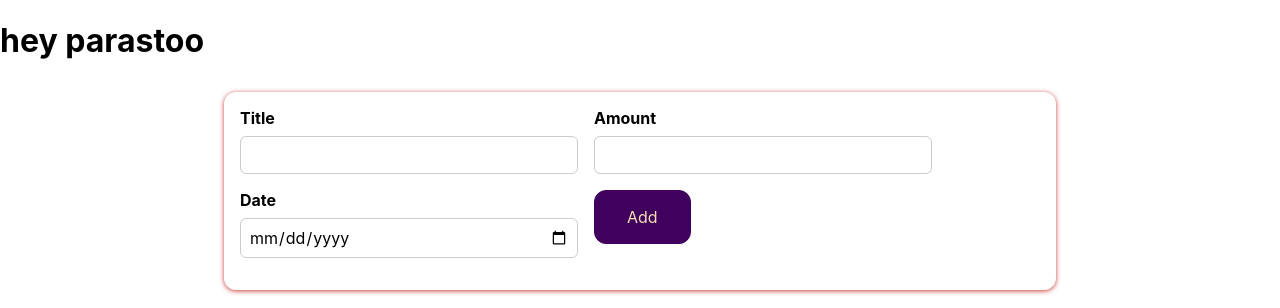
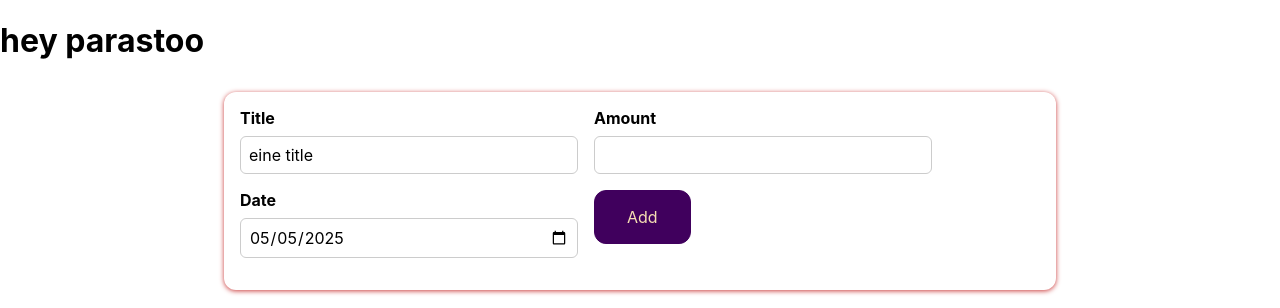
Before and after one commit to parastoomajidi/my-react-app, a React (Create React App) app in the folder firts-app/: page / in a window 1280 px wide. Shown: the top 308 px of the page. Built offline with nearby package versions, Linux system fonts and the light colour scheme.

Commit message:
Daily practice update/designForm/form input

```diff
--- a/firts-app/src/components/NewExpencese/ExpenseForm11.js
+++ b/firts-app/src/components/NewExpencese/ExpenseForm11.js
@@ -1,42 +1,57 @@
 import { useState } from "react";
 import "./ExpenseForm12.css";
-const ExpenseForm =() =>{
-    const [enteredTitle, setEnteredTitle] = useState('');
-    const [enteredAmount, setEnteredAmount]= useState('');
-    const[enteredDate, setenteredDate]= useState('');
+const ExpenseForm =(props) =>{
+    const [enteredTitle, setEnteredTitle] = useState('eine title');
+    const [enteredAmount, setEnteredAmount]= useState("");
+    const[enteredDate, setenteredDate]= useState('2025-05-05');
 
     // define method of handler
-    const titleChangeHandler =()=>{
-        console.log('title change');
-    }
+    const titleChangeHandler =(event)=>{
+        // console.log('title change');
+        setEnteredTitle(event.target.value);
+    };
 
-    const amountchangeHandler =() => {
-        console.log('test amount');
-    }
+    const amountchangeHandler =(event) => {
+        // console.log('test amount');
+        setEnteredAmount(event.target.value);
+    };
 
-    const datechangeHandler =() =>{
-        console.log('test date ');
+    const datechangeHandler =(event) =>{
+         // setenteredDate('test3 date');
+        setenteredDate(event.target.value);
+    };
+    // ein wichtig punkt ist, wir benutsen event fur kein auto refresh
+    const submitHandler=(event) =>{
+        // event . preventDefutl ist fur nicht mache was sie muss zu tun. funyyy=)
+        event.preventDefult();
+        // console.log( 'submit');
+        const expenseDate={
+            title:enteredTitle,
+            amount:enteredAmount,
+            date : new Date (enteredDate)
+        };
+        props.onSaveExpenseDate(expenseDate);
     }
 
 
     // fur form
-    return <form>
+    return <form onSubmit={submitHandler}>
         <div className="new-expense-controls">
             {/* title */}
             <div className="new-expense-control-test">
                 <label>Title</label>
-                <input type="text" onChange={titleChangeHandler}/>
+                <input type="text" onChange={titleChangeHandler} value={enteredTitle}/>
             </div>
             {/* amount */}
              <div className="new-expense-control-test">
                 <label>Amount</label>
-                <input type="number" min="1" step="10" onChange={amountchangeHandler}/>
+                <input type="number" min="1" step="10" onChange={amountchangeHandler} value={enteredAmount}/>
             </div>
 
             {/* date */}
              <div className="new-expense-control-test">
                 <label>Date</label>
-                <input type="date" min="2023-1-1" onChange={datechangeHandler}/>
+                <input type="date" min="2023-1-1" onChange={datechangeHandler} value={enteredDate}/>
             </div>
             {/* button fur add */}
             <div className="new-expense-action">
--- a/firts-app/src/components/NewExpencese/NewExpense9.js
+++ b/firts-app/src/components/NewExpencese/NewExpense9.js
@@ -3,11 +3,13 @@ import Card from "../UI/Card77";
 import ExpenseForm from "./ExpenseForm11";
 
 const NewExpense = () => {
+  const saveExpenseDataHandler = enterdexpeneDate=>{
+    console.log(enterdexpeneDate);
+    console.log("test");
+  }
   return (
     <Card className="new-expense">
-      <ExpenseForm>
-
-      </ExpenseForm>
+      <ExpenseForm onSaveExpenseDate={saveExpenseDataHandler}></ExpenseForm>
     </Card>
   );
 };
```
